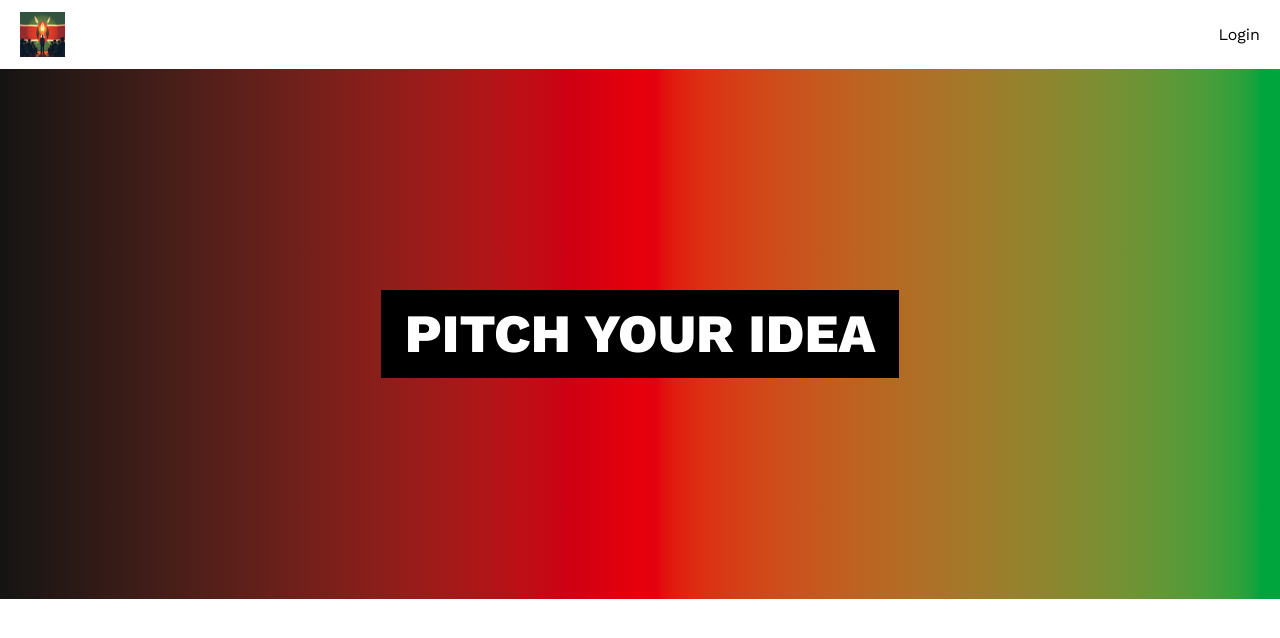
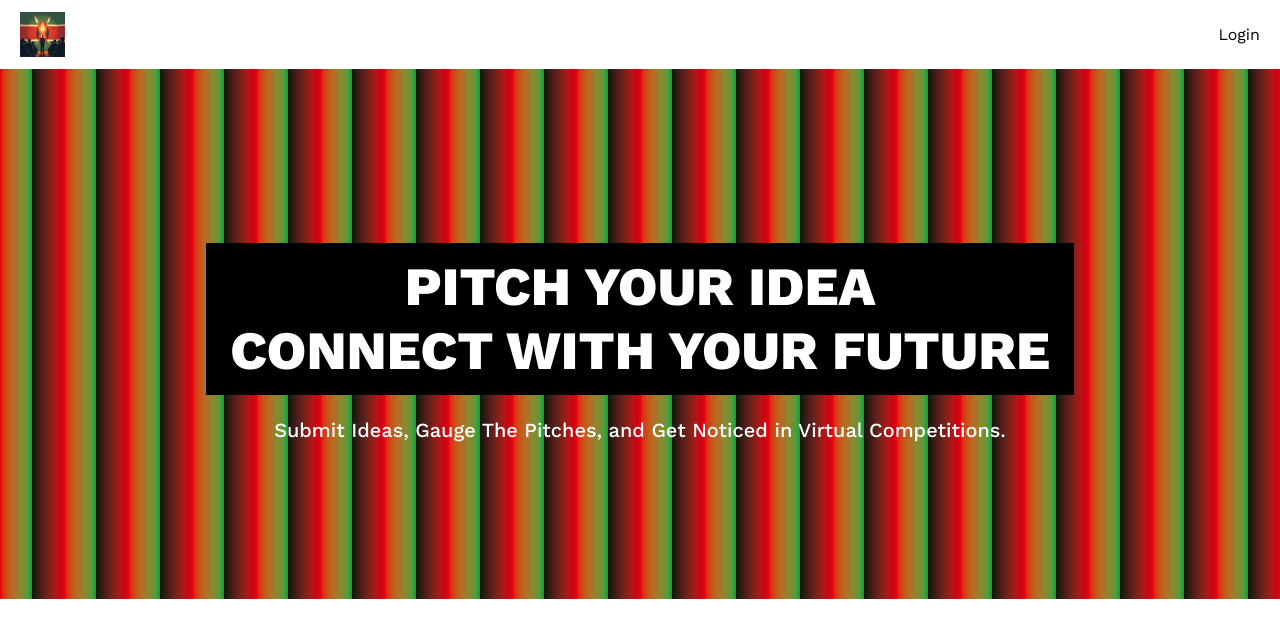
Before and after one commit to Nathan-Mwai/kenya-pitch, a Next.js app: page / in a window 1280 px wide. Shown: the top 638 px of the page. Built offline with nearby package versions, Linux system fonts and the light colour scheme; no server answers.

Commit message:
Moving on to making the search form

```diff
--- a/app/(root)/page.tsx
+++ b/app/(root)/page.tsx
@@ -3,9 +3,13 @@ import Image from "next/image";
 export default function Home() {
   return (
     <>
-      <section className="pink_container bg-gradient-to-r from-black-200 via-red-600 to-green-600">
+      <section className="pink_container pattern bg-gradient-to-r from-black-200 via-red-600 to-green-600">
 
-    <h1 className="heading">Pitch Your Idea</h1>
+    <h1 className="heading">Pitch Your Idea<br/>Connect with Your Future </h1>
+
+    <p className="sub-heading !max-w-3xl">
+      Submit Ideas, Gauge The Pitches, and Get Noticed in Virtual Competitions.
+    </p>
       </section>
     </>
   );
```
